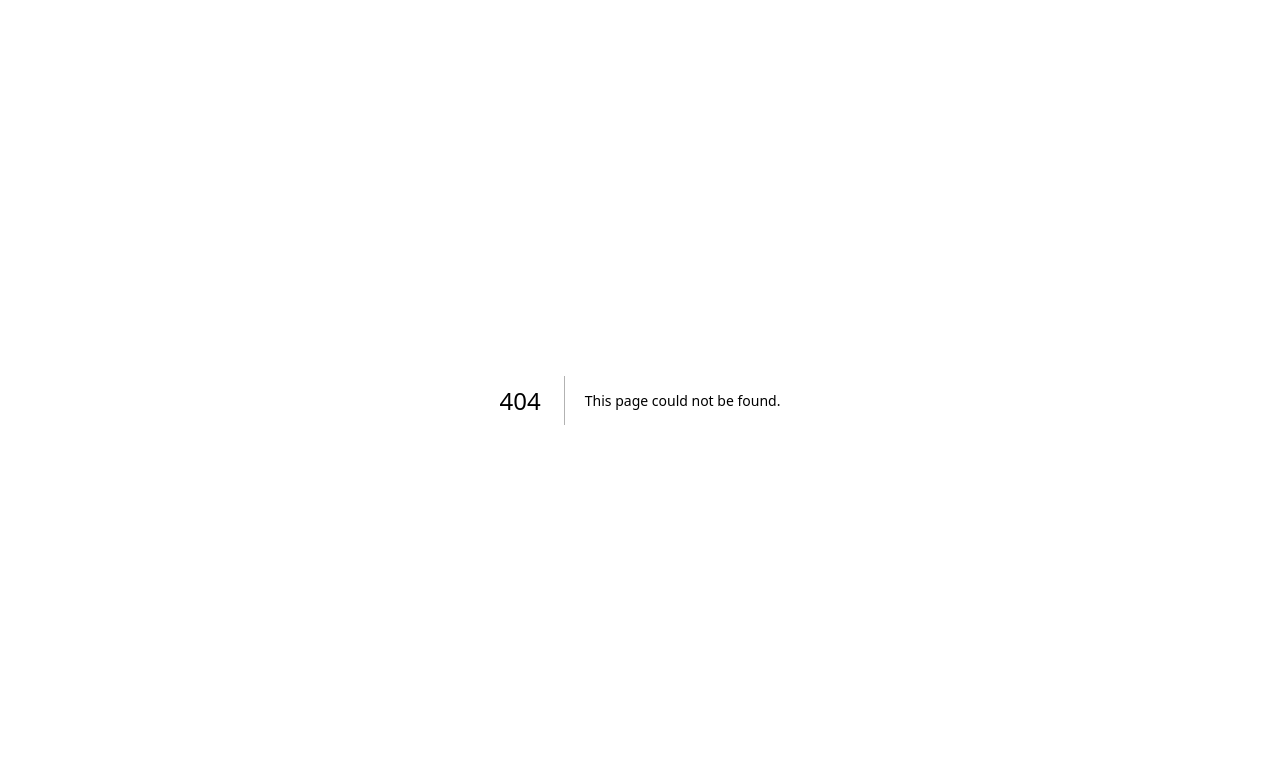
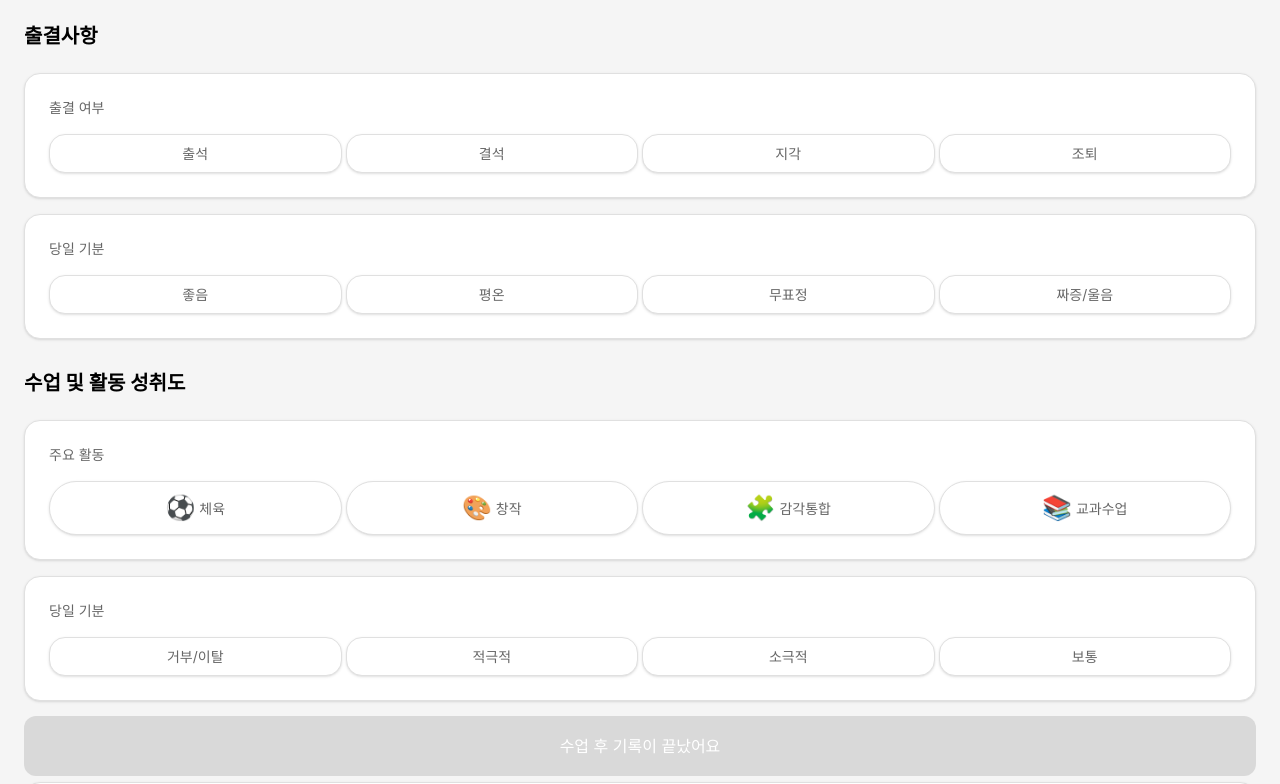
Before and after one commit to dandicare/doedorok, a Next.js app in the folder apps/web/: page /teacher/write-record in a window 1280 px wide. Before the commit this address had no page. Shown: the top 784 px of the page. Built offline with nearby package versions, Linux system fonts and the light colour scheme; a web font is replaced by a local one.

Commit message:
feat: [페이지] 수업 후 일괄기록

```diff
--- a/apps/web/app/page.tsx
+++ b/apps/web/app/page.tsx
@@ -33,11 +33,20 @@ export default function Home(): React.JSX.Element {
     }
   }, [router]);
 
+  const onGoTeacherWriteRecord = useCallback(() => {
+    if (isInReactNativeWebView()) {
+      navigateNative("teacher/write-record");
+    } else {
+      router.push("/teacher/write-record");
+    }
+  }, [router]);
+
   return (
     <main className="min-h-screen w-full flex flex-col gap-4 items-center justify-center p-6">
       <Button onClick={onGoParentMorningCheckin}>학부모 페이지</Button>
       <Button onClick={onGoStudentProfile}>학생 프로필 페이지</Button>
       <Button onClick={onGoTeacherStudents}>내가 맡는 아이들</Button>
+      <Button onClick={onGoTeacherWriteRecord}>수업 후 일괄기록 페이지</Button>
     </main>
   );
 }
--- a/apps/web/app/teacher/students/page.tsx
+++ b/apps/web/app/teacher/students/page.tsx
@@ -58,6 +58,30 @@ const sampleStudents = [
     grade: "1학년",
     class: "1반",
   },
+  {
+    id: "8",
+    name: "김단디 남 8",
+    department: "자폐 스펙트럼",
+    school: "단디초등학교",
+    grade: "1학년",
+    class: "1반",
+  },
+  {
+    id: "9",
+    name: "김단디 남 8",
+    department: "자폐 스펙트럼",
+    school: "단디초등학교",
+    grade: "1학년",
+    class: "1반",
+  },
+  {
+    id: "10",
+    name: "김단디 남 8",
+    department: "자폐 스펙트럼",
+    school: "단디초등학교",
+    grade: "1학년",
+    class: "1반",
+  },
 ];
 
 export default function TeacherStudentsPage() {
--- /dev/null
+++ b/apps/web/app/teacher/write-record/page.tsx
@@ -0,0 +1,166 @@
+"use client";
+
+import { useState } from "react";
+import { ToggleChip } from "../../../src/ui/toggle-chip";
+import { Button } from "../../../src/ui/button";
+import { Textarea } from "../../../src/ui/textarea";
+
+export default function WriteRecordPage() {
+  const [attendance, setAttendance] = useState<string>("");
+  const [mood, setMood] = useState<string>("");
+  const [activities, setActivities] = useState<string[]>([]);
+  const [dailyMood, setDailyMood] = useState<string>("");
+  const [specialNotes, setSpecialNotes] = useState<string>("");
+
+  const handleAttendanceToggle = (item: string, isActive: boolean) => {
+    if (isActive) {
+      setAttendance(item);
+    } else {
+      setAttendance("");
+    }
+  };
+
+  const handleMoodToggle = (item: string, isActive: boolean) => {
+    if (isActive) {
+      setMood(item);
+    } else {
+      setMood("");
+    }
+  };
+
+  const handleActivityToggle = (activity: string, isActive: boolean) => {
+    if (isActive) {
+      setActivities((prev) => [...prev, activity]);
+    } else {
+      setActivities((prev) => prev.filter((a) => a !== activity));
+    }
+  };
+
+  const handleDailyMoodToggle = (item: string, isActive: boolean) => {
+    if (isActive) {
+      setDailyMood(item);
+    } else {
+      setDailyMood("");
+    }
+  };
+
+  const handleSubmit = () => {
+    console.log({
+      attendance,
+      mood,
+      activities,
+      dailyMood,
+      specialNotes,
+    });
+  };
+
+  const isFormValid = attendance && mood && activities.length > 0 && dailyMood;
+
+  return (
+    <div className="min-h-screen bg-[#F5F5F5] p-6 font-sans pb-32">
+      {/* 출결사항 */}
+      <h1 className="typo-title-s text-black mb-6">출결사항</h1>
+
+      {/* 출결 여부 카드 */}
+      <div className="bg-white rounded-2xl p-6 mb-4 shadow-sm border border-[#E0E0E0]">
+        <p className="typo-body-m-r text-[#666] mb-4">출결 여부</p>
+        <div className="grid grid-cols-4 gap-1">
+          {["출석", "결석", "지각", "조퇴"].map((item) => (
+            <ToggleChip
+              key={item}
+              text={item}
+              defaultActive={attendance === item}
+              className="justify-center"
+              onToggle={(isActive) => handleAttendanceToggle(item, isActive)}
+            />
+          ))}
+        </div>
+      </div>
+
+      {/* 당일 기분 카드 */}
+      <div className="bg-white rounded-2xl p-6 mb-8 shadow-sm border border-[#E0E0E0]">
+        <p className="typo-body-m-r text-[#666] mb-4">당일 기분</p>
+        <div className="grid grid-cols-4 gap-1">
+          {["좋음", "평온", "무표정", "짜증/울음"].map((item) => (
+            <ToggleChip
+              key={item}
+              text={item}
+              defaultActive={mood === item}
+              className="justify-center"
+              onToggle={(isActive) => handleMoodToggle(item, isActive)}
+            />
+          ))}
+        </div>
+      </div>
+
+      {/* 수업 및 활동 성취도 */}
+      <h2 className="typo-title-s text-black mb-6">수업 및 활동 성취도</h2>
+
+      {/* 주요 활동 카드 */}
+      <div className="bg-white rounded-2xl p-6 mb-4 shadow-sm border border-[#E0E0E0]">
+        <p className="typo-body-m-r text-[#666] mb-4">주요 활동</p>
+        <div className="grid grid-cols-4 gap-1">
+          {[
+            { text: "체육", icon: "⚽" },
+            { text: "창작", icon: "🎨" },
+            { text: "감각통합", icon: "🧩" },
+            { text: "교과수업", icon: "📚" },
+          ].map((item) => (
+            <ToggleChip
+              key={item.text}
+              icon={item.icon}
+              text={item.text}
+              defaultActive={activities.includes(item.text)}
+              className="justify-center text-[10px]"
+              variant="activity"
+              onToggle={(isActive) => handleActivityToggle(item.text, isActive)}
+            />
+          ))}
+        </div>
+      </div>
+
+      {/* 당일 기분 카드 */}
+      <div className="bg-white rounded-2xl p-6 mb-8 shadow-sm border border-[#E0E0E0]">
+        <p className="typo-body-m-r text-[#666] mb-4">당일 기분</p>
+        <div className="grid grid-cols-4 gap-1">
+          {["거부/이탈", "적극적", "소극적", "보통"].map((item) => (
+            <ToggleChip
+              key={item}
+              text={item}
+              defaultActive={dailyMood === item}
+              className="justify-center"
+              onToggle={(isActive) => handleDailyMoodToggle(item, isActive)}
+            />
+          ))}
+        </div>
+      </div>
+
+      {/* 특이사항 */}
+      <h2 className="typo-title-s text-black mb-6">특이사항(선택)</h2>
+      <div className="bg-white rounded-2xl p-6 mb-8 shadow-sm border border-[#E0E0E0]">
+        <Textarea
+          placeholder="수업을 위해서 편소와 다른 점을 발견한 경우 기입해주세요."
+          value={specialNotes}
+          onChange={(e) => setSpecialNotes(e.target.value)}
+          rows={6}
+          className="w-full border-0 bg-transparent p-0 resize-none focus:ring-0 text-[#666] placeholder:text-[#999]"
+        />
+      </div>
+
+      {/* 제출 버튼 */}
+      <div className="fixed bottom-6 left-6 right-6">
+        <Button
+          onClick={handleSubmit}
+          disabled={!isFormValid}
+          className={`w-full ${
+            isFormValid
+              ? "bg-[#323232] text-white"
+              : "bg-[#D9D9D9] text-white cursor-not-allowed"
+          }`}
+        >
+          수업 후 기록이 끝났어요
+        </Button>
+      </div>
+    </div>
+  );
+}
--- a/apps/web/src/ui/toggle-chip.tsx
+++ b/apps/web/src/ui/toggle-chip.tsx
@@ -1,4 +1,4 @@
-import React, { useState } from 'react';
+import React, { useState, useEffect } from 'react';
 import { cn } from 'tailwind-variants';
 
 type ToggleChipProps = {
@@ -8,6 +8,7 @@ type ToggleChipProps = {
   className?: string;
   height?: string;
   onToggle?: (isActive: boolean) => void;
+  variant?: 'default' | 'activity';
 };
 
 export function ToggleChip({
@@ -17,8 +18,13 @@ export function ToggleChip({
   className,
   height = 'auto',
   onToggle,
+  variant = 'default',
 }: ToggleChipProps) {
   const [isActive, setIsActive] = useState(defaultActive);
+
+  useEffect(() => {
+    setIsActive(defaultActive);
+  }, [defaultActive]);
 
   const handleClick = () => {
     const newActive = !isActive;
@@ -27,11 +33,12 @@ export function ToggleChip({
   };
 
   const base = cn(
-    'inline-flex items-center gap-2 py-4 px-2 rounded-[36px] transition-colors duration-200 cursor-pointer',
-    'text-[14px] whitespace-nowrap w-fit',
+    'inline-flex items-center gap-1 py-2 px-3 transition-colors duration-200 cursor-pointer shadow-sm w-full',
+    'text-[12px] whitespace-nowrap border',
+    variant === 'activity' ? 'rounded-full' : 'rounded-2xl',
     isActive
-      ? 'bg-[#FF8C00] text-white'
-      : 'bg-[#D9D9D9] text-white',
+      ? 'bg-[#FF8C00] text-white border-[#FF8C00]'
+      : 'bg-white text-[#666] border-[#E0E0E0]',
   );
 
   return (
```
